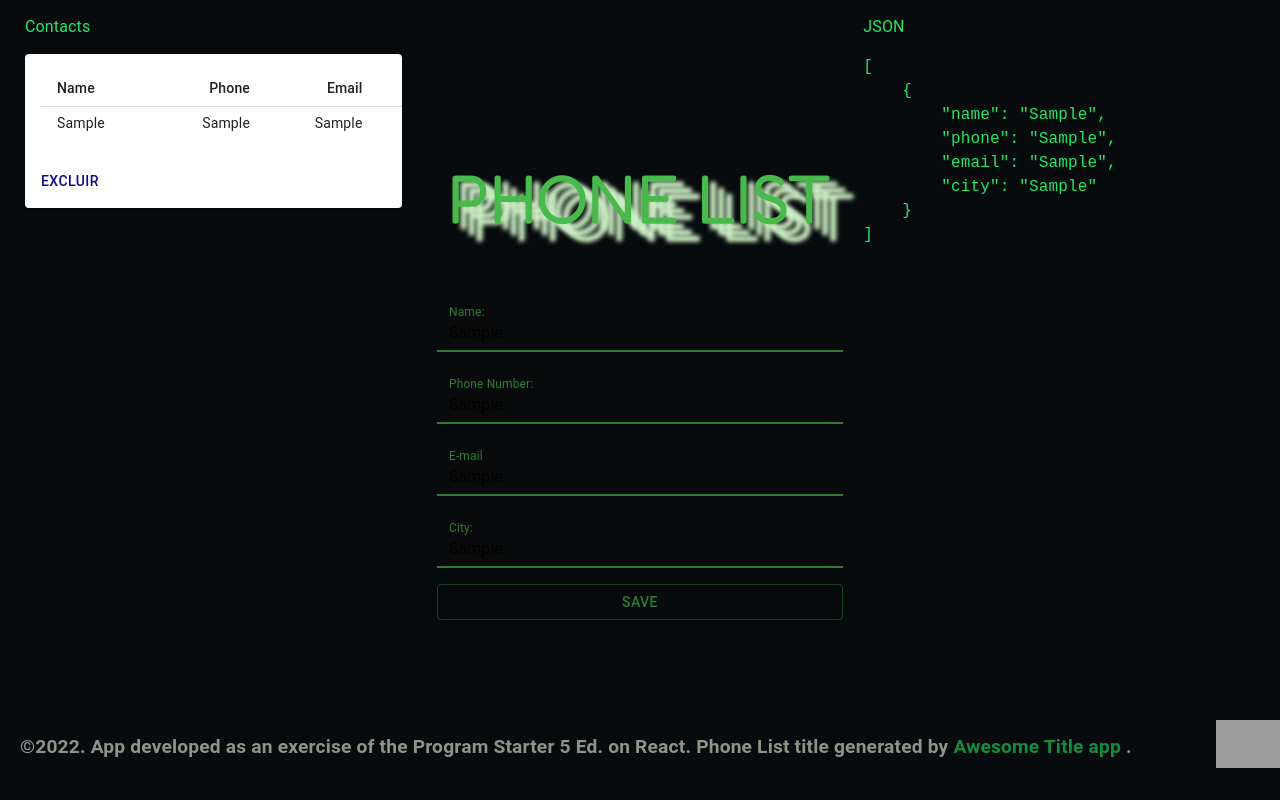
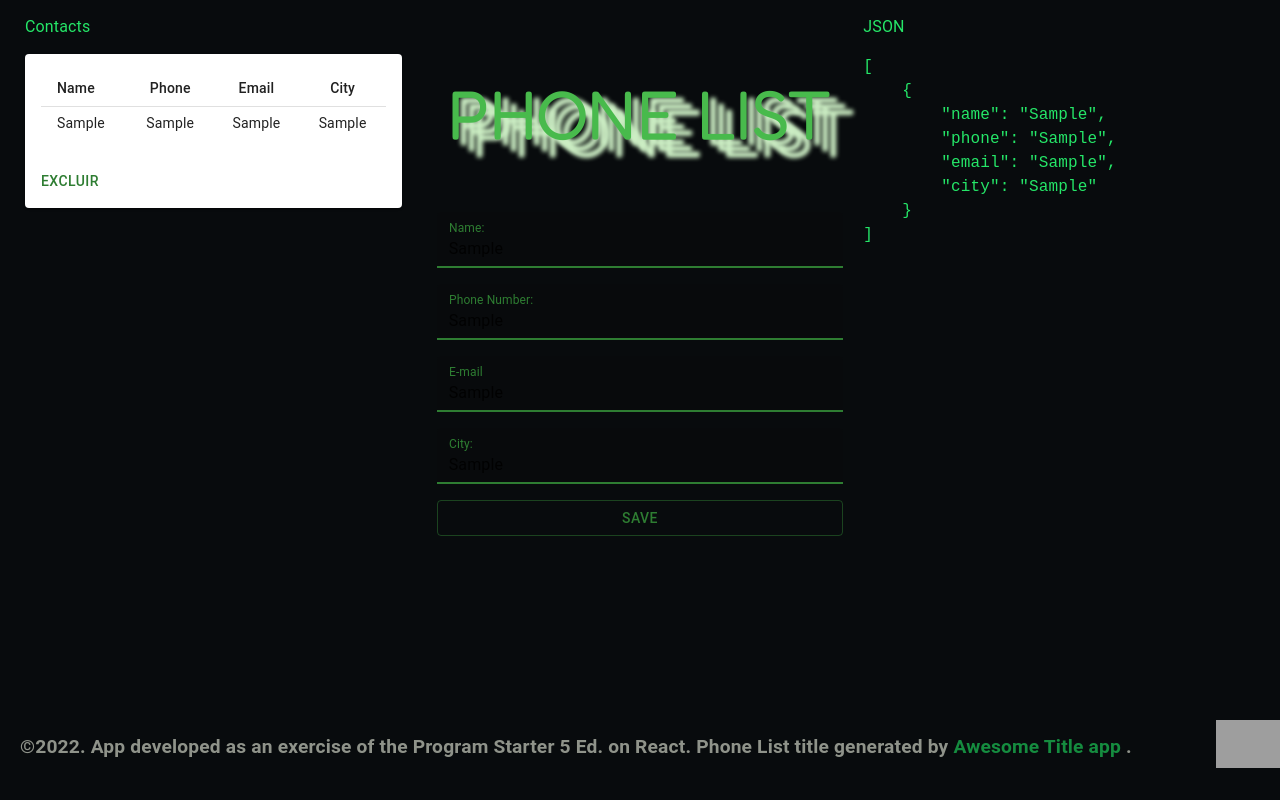
Before and after one commit to Ljames666/React-Lesson, a React (Create React App) app: page / in a window 1280 px wide. Both pictures are taken after typing "Sample", "Sample", "Sample", "Sample" into the empty fields and a click on the button "SAVE". Built offline with nearby package versions, Linux system fonts and the light colour scheme; grey boxes are pictures that could not be loaded.

Commit message:
corrige margin

```diff
--- a/src/components/list/ListItems.js
+++ b/src/components/list/ListItems.js
@@ -23,13 +23,13 @@ export default function ListItem() {
         return (
           <Card key={item.name} sx={{ margin: '15px' }}>
             <CardContent>
-              <Table sx={{ minWidth: 450 }} size="small" aria-label="a dense table">
+              <Table sx={{ minWidth: 300 }} size="small" aria-label="a dense table">
                 <TableHead>
                   <TableRow>
                     <TableCell>Name</TableCell>
-                    <TableCell align="right">Phone</TableCell>
-                    <TableCell align="right">Email</TableCell>
-                    <TableCell align="right">City</TableCell>
+                    <TableCell align="center">Phone</TableCell>
+                    <TableCell align="center">Email</TableCell>
+                    <TableCell align="center">City</TableCell>
                   </TableRow>
                 </TableHead>
                 <TableBody>
@@ -37,15 +37,15 @@ export default function ListItem() {
                     <TableCell component="th" scope="row">
                       {item.name}
                     </TableCell>
-                    <TableCell align="right">{item.phone}</TableCell>
-                    <TableCell align="right">{item.email}</TableCell>
-                    <TableCell align="right">{item.city}</TableCell>
+                    <TableCell align="center">{item.phone}</TableCell>
+                    <TableCell align="center">{item.email}</TableCell>
+                    <TableCell align="center">{item.city}</TableCell>
                   </TableRow>
                 </TableBody>
               </Table>
             </CardContent>
             <CardActions>
-              <Button> Excluir</Button>
+              <Button color="success"> Excluir</Button>
             </CardActions>
           </Card>
         );
--- a/src/config/layout/DefaultLayout.js
+++ b/src/config/layout/DefaultLayout.js
@@ -11,7 +11,7 @@ function DefaultLayout({ children }) {
           <Grid item xs={12} md={4} sx={{ height: '100%', overflowY: 'auto', padding: '0 10px' }}>
             <ListItem />
           </Grid>
-          <Grid item xs={12} md={4} sx={{ marginTop: '100px' }}>
+          <Grid item xs={12} md={4} sx={{ marginTop: '1rem' }}>
             {children}
           </Grid>
           <Grid item xs={12} md={4} sx={{ height: '100%', overflowY: 'auto', padding: '0 10px' }}>
--- a/src/config/theme/theme.js
+++ b/src/config/theme/theme.js
@@ -17,6 +17,7 @@ export default createTheme(
         main: 'rgba(0,0,0,50%)',
       },
     },
+
     MuiCssBaseline: {
       styleOverrides: {
         root: {
@@ -32,3 +33,5 @@ export default createTheme(
   },
   ptBR
 );
+
+/* <div class="MuiFilledInput-root MuiFilledInput-underline MuiInputBase-root MuiInputBase-colorSuccess MuiInputBase-fullWidth Mui-focused MuiInputBase-formControl css-1hws7zw"><input aria-invalid="false" id="phone" type="text" class="MuiFilledInput-input MuiInputBase-input css-2bxn45" value=""></div> */
--- a/src/pages/home/Home.js
+++ b/src/pages/home/Home.js
@@ -83,6 +83,11 @@ function Home() {
           focused
           onChange={handleChange}
           fullWidth
+          sx={{
+            '& .css-4yhz0i-MuiInputBase-root-MuiFilledInput-root': {
+              color: '#25e668',
+            },
+          }}
         />
         <TextField
           id="phone"
@@ -92,6 +97,11 @@ function Home() {
           focused
           onChange={handleChange}
           fullWidth
+          sx={{
+            '& .css-4yhz0i-MuiInputBase-root-MuiFilledInput-root': {
+              color: '#25e668',
+            },
+          }}
         />
         <TextField
           id="email"
@@ -101,6 +111,11 @@ function Home() {
           focused
           onChange={handleChange}
           fullWidth
+          sx={{
+            '& .css-4yhz0i-MuiInputBase-root-MuiFilledInput-root': {
+              color: '#25e668',
+            },
+          }}
         />
         <TextField
           id="city"
@@ -110,6 +125,11 @@ function Home() {
           focused
           onChange={handleChange}
           fullWidth
+          sx={{
+            '& .css-4yhz0i-MuiInputBase-root-MuiFilledInput-root': {
+              color: '#25e668',
+            },
+          }}
         />
 
         <Button onClick={handleClick} variant="outlined" color="success">
```
